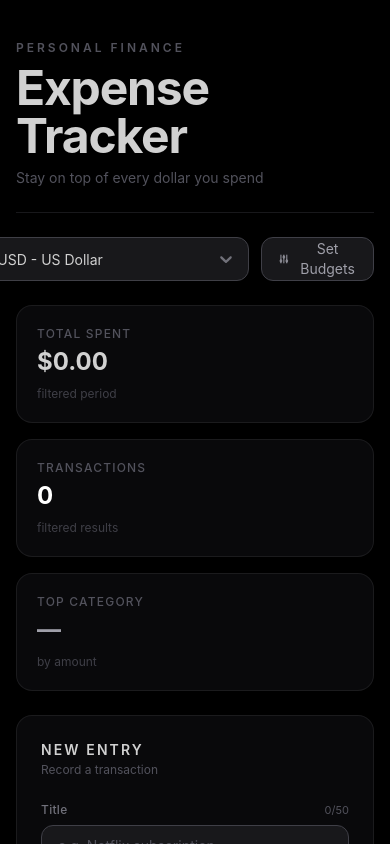
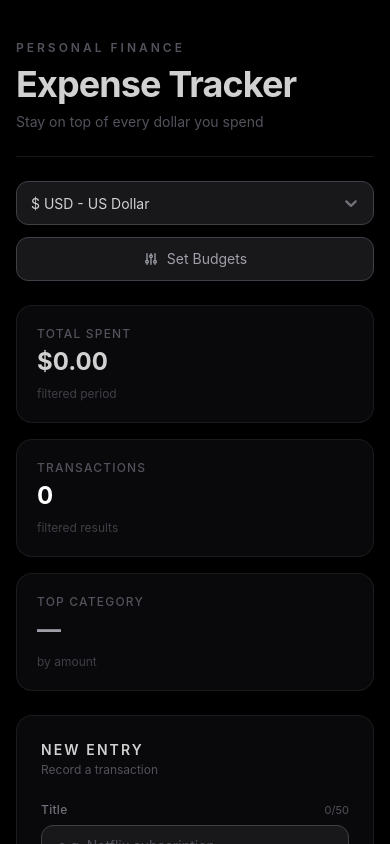
Before and after one commit to Engr-Yahya/Expense-Tracker, a React (Vite) app: page / in a window 390 px wide. Shown: the top 844 px of the page. Built offline with nearby package versions, Linux system fonts and the light colour scheme.

Commit message:
fixed responsive issues

```diff
--- a/src/App.jsx
+++ b/src/App.jsx
@@ -17,13 +17,14 @@ export default function App() {
           <p className="text-xs font-semibold tracking-[0.25em] text-zinc-600 uppercase mb-2">
             Personal Finance
           </p>
-          <h1 className="text-5xl font-bold tracking-tight text-[#d1d1d1]">
+          <h1 className="text-4xl sm:text-5xl font-bold tracking-tight text-[#d1d1d1]">
             Expense Tracker
           </h1>
           <p className="text-sm text-zinc-600 mt-2">Stay on top of every dollar you spend</p>
         </div>
 
-        <div className="flex justify-end gap-3">
+        {/* Controls row — stacks vertically on mobile, right-aligned on desktop */}
+        <div className="flex flex-col sm:flex-row sm:justify-end gap-3">
           <CurrencySelector />
           <BudgetSettings />
         </div>
--- a/src/components/AddExpenseForm.jsx
+++ b/src/components/AddExpenseForm.jsx
@@ -220,7 +220,6 @@ export default function AddExpenseForm() {
         </div>
 
         {/* Amount */}
-        {/* Amount */}
         <div className="flex flex-col gap-1.5">
           <div className="flex items-center justify-between">
             <label className="text-xs font-medium text-zinc-500 tracking-wide">
--- a/src/components/BudgetSettings.jsx
+++ b/src/components/BudgetSettings.jsx
@@ -1,4 +1,4 @@
-import { useState } from "react";
+import { useState, useEffect } from "react";
 import useExpenseStore, { CATEGORIES } from "../store/useExpenseStore";
 import { getCurrencySymbol } from "../utils/formatCurrency";
 
@@ -11,6 +11,18 @@ export default function BudgetSettings() {
   const budgets = useExpenseStore((s) => s.budgets);
   const setBudget = useExpenseStore((s) => s.setBudget);
   const currency = useExpenseStore((s) => s.currency);
+
+  // Lock body scroll while modal is open
+  useEffect(() => {
+    if (isOpen) {
+      document.body.style.overflow = "hidden";
+    } else {
+      document.body.style.overflow = "";
+    }
+    return () => {
+      document.body.style.overflow = "";
+    };
+  }, [isOpen]);
 
   const handleOpen = () => {
     setLocalBudgets({ ...budgets });
@@ -44,16 +56,19 @@ export default function BudgetSettings() {
     <>
       <button
         onClick={handleOpen}
-        className="flex items-center gap-2 h-[44px] rounded-xl border border-zinc-700 bg-zinc-900 px-4 py-2.5 text-sm text-zinc-400 transition-all duration-200 hover:border-zinc-600 hover:text-[#d1d1d1]"
+        className="flex items-center justify-center gap-2 w-full sm:w-auto h-[44px] rounded-xl border border-zinc-700 bg-zinc-900 px-4 py-2.5 text-sm text-zinc-400 transition-all duration-200 hover:border-zinc-600 hover:text-[#d1d1d1]"
       >
-        <svg className="w-4 h-4" fill="none" stroke="currentColor" viewBox="0 0 24 24">
+        <svg className="w-4 h-4 shrink-0" fill="none" stroke="currentColor" viewBox="0 0 24 24">
           <path strokeLinecap="round" strokeLinejoin="round" strokeWidth={2} d="M12 6V4m0 2a2 2 0 100 4m0-4a2 2 0 110 4m-6 8a2 2 0 100-4m0 4a2 2 0 110-4m0 4v2m0-6V4m6 6v10m6-2a2 2 0 100-4m0 4a2 2 0 110-4m0 4v2m0-6V4" />
         </svg>
         {hasBudgets ? "Edit Budgets" : "Set Budgets"}
       </button>
 
       {isOpen && (
-        <div className="fixed inset-0 bg-black/50 flex items-center justify-center z-50 p-4">
+        <div
+          className="fixed inset-0 bg-black/50 flex items-center justify-center z-50 p-4"
+          onClick={(e) => e.target === e.currentTarget && setIsOpen(false)}
+        >
           <div className="bg-zinc-900 rounded-2xl border border-zinc-800 w-full max-w-md max-h-[90vh] overflow-y-auto">
             <div className="sticky top-0 bg-zinc-900 border-b border-zinc-800 px-6 py-4 flex items-center justify-between">
               <h2 className="text-lg font-semibold text-[#d1d1d1]">Set Monthly Budgets</h2>
@@ -72,7 +87,7 @@ export default function BudgetSettings() {
                     {category}
                   </label>
                   <div className="flex items-center gap-2">
-                    <span className="text-zinc-600">{getCurrencySymbol(currency)}</span>
+                    <span className="text-zinc-600 shrink-0">{getCurrencySymbol(currency)}</span>
                     <input
                       type="text"
                       value={localBudgets[category] || ""}
--- a/src/components/CurrencySelector.jsx
+++ b/src/components/CurrencySelector.jsx
@@ -16,15 +16,20 @@ const selectStyles = {
     border: `1px solid ${state.isFocused ? "#d1d1d1" : "#3f3f46"}`,
     borderRadius: "12px",
     minHeight: "44px",
-    minWidth: "280px",
+    minWidth: "0",       // removed hardcoded 280px
+    width: "100%",
     boxShadow: "none",
     padding: "2px 4px",
     transition: "border-color 0.2s ease",
     cursor: "pointer",
-
     "&:hover": {
       borderColor: "#d1d1d1",
     },
+  }),
+
+  container: (base) => ({
+    ...base,
+    width: "100%",
   }),
 
   menu: (base) => ({
@@ -73,7 +78,6 @@ const selectStyles = {
   dropdownIndicator: (base) => ({
     ...base,
     color: "#71717a",
-
     "&:hover": {
       color: "#d1d1d1",
     },
@@ -87,6 +91,7 @@ export default function CurrencySelector() {
   const selectedOption = currencyOptions.find((opt) => opt.value === currency);
 
   return (
+    <div className="w-full sm:w-auto sm:min-w-[280px]">
       <Select
         options={currencyOptions}
         value={selectedOption}
@@ -95,5 +100,6 @@ export default function CurrencySelector() {
         isSearchable={true}
         placeholder="Select Currency"
       />
+    </div>
   );
 }
--- a/src/components/FilterBar.jsx
+++ b/src/components/FilterBar.jsx
@@ -8,7 +8,8 @@ const selectStyles = {
     backgroundColor: "#09090b",
     border: `1px solid ${state.isFocused ? "#d1d1d1" : "#27272a"}`,
     borderRadius: "12px",
-    minWidth: "220px",
+    minWidth: "0",        // removed hardcoded 220px — let flex/width handle sizing
+    width: "100%",
     padding: "2px 4px",
     boxShadow: "none",
     transition: "border-color 0.2s ease",
@@ -68,10 +69,15 @@ const selectStyles = {
   dropdownIndicator: (base) => ({
     ...base,
     color: "#71717a",
-
     "&:hover": {
       color: "#d1d1d1",
     },
+  }),
+
+  // Ensure the inner container doesn't clip or overflow
+  container: (base) => ({
+    ...base,
+    width: "100%",
   }),
 };
 
@@ -85,11 +91,8 @@ const categoryOptions = [
 
 export default function FilterBar() {
   const filterCategory = useExpenseStore((s) => s.filterCategory);
-
   const filterMonth = useExpenseStore((s) => s.filterMonth);
-
   const setFilterCategory = useExpenseStore((s) => s.setFilterCategory);
-
   const setFilterMonth = useExpenseStore((s) => s.setFilterMonth);
 
   const selectedOption = categoryOptions.find(
@@ -103,16 +106,15 @@ export default function FilterBar() {
       setFilterMonth("");
       return;
     }
-
-    // Prevent timezone month shifting bug
     const year = date.getFullYear();
     const month = String(date.getMonth() + 1).padStart(2, "0");
-
     setFilterMonth(`${year}-${month}`);
   };
 
   return (
-    <div className="flex flex-col sm:flex-row sm:items-center gap-3">
+    <div className="flex flex-col sm:flex-row sm:items-center gap-3 w-full">
+      {/* Category select — full width on mobile, auto on desktop */}
+      <div className="w-full sm:w-auto sm:min-w-[220px]">
         <Select
           options={categoryOptions}
           value={selectedOption}
@@ -120,7 +122,9 @@ export default function FilterBar() {
           styles={selectStyles}
           isSearchable={false}
         />
+      </div>
 
+      {/* Date picker — full width on mobile, auto on desktop */}
       <DatePicker
         selected={selectedMonth}
         onChange={handleMonthChange}
@@ -129,7 +133,10 @@ export default function FilterBar() {
         placeholderText="Filter by month"
         isClearable
         popperPlacement="bottom-start"
+        wrapperClassName="w-full sm:w-auto"
         className="
+          w-full
+          bg-zinc-950
           border
           border-zinc-700
           text-[#d1d1d1]
@@ -145,6 +152,7 @@ export default function FilterBar() {
         "
       />
 
+      {/* Clear button — full width on mobile, auto on desktop */}
       {(filterCategory !== "All" || filterMonth) && (
         <button
           onClick={() => {
@@ -152,10 +160,11 @@ export default function FilterBar() {
             setFilterMonth("");
           }}
           className="
+            w-full
+            sm:w-auto
             border
             border-zinc-700
             text-zinc-400
-            placeholder-zinc-600
             rounded-xl
             px-4
             py-2.5
@@ -165,7 +174,6 @@ export default function FilterBar() {
             hover:text-[#d1d1d1]
             active:scale-95
             cursor-pointer
-            w-full
           "
         >
           Clear Filters
```
Lines whose indentation alone changed are shown as unchanged.
